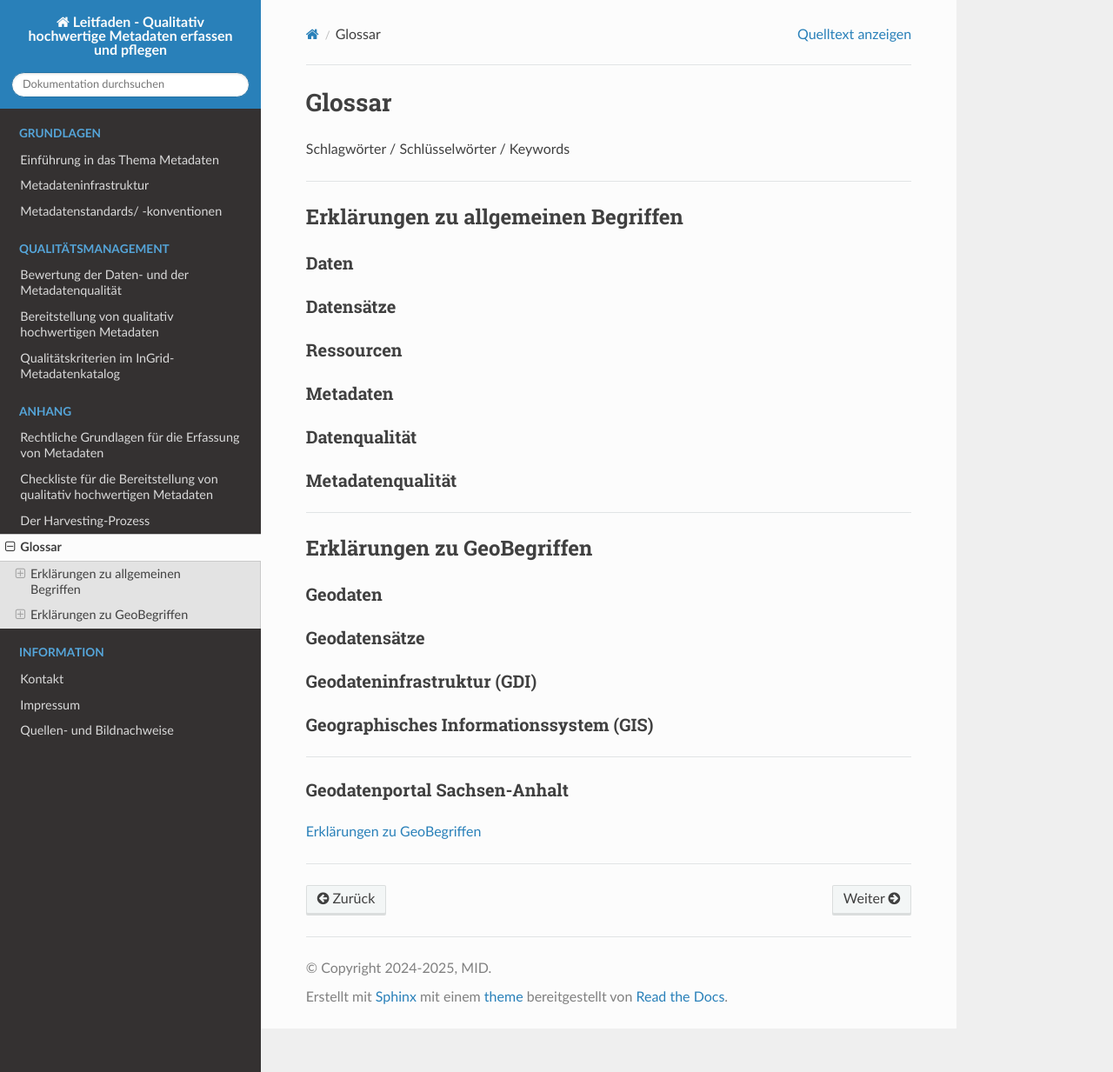
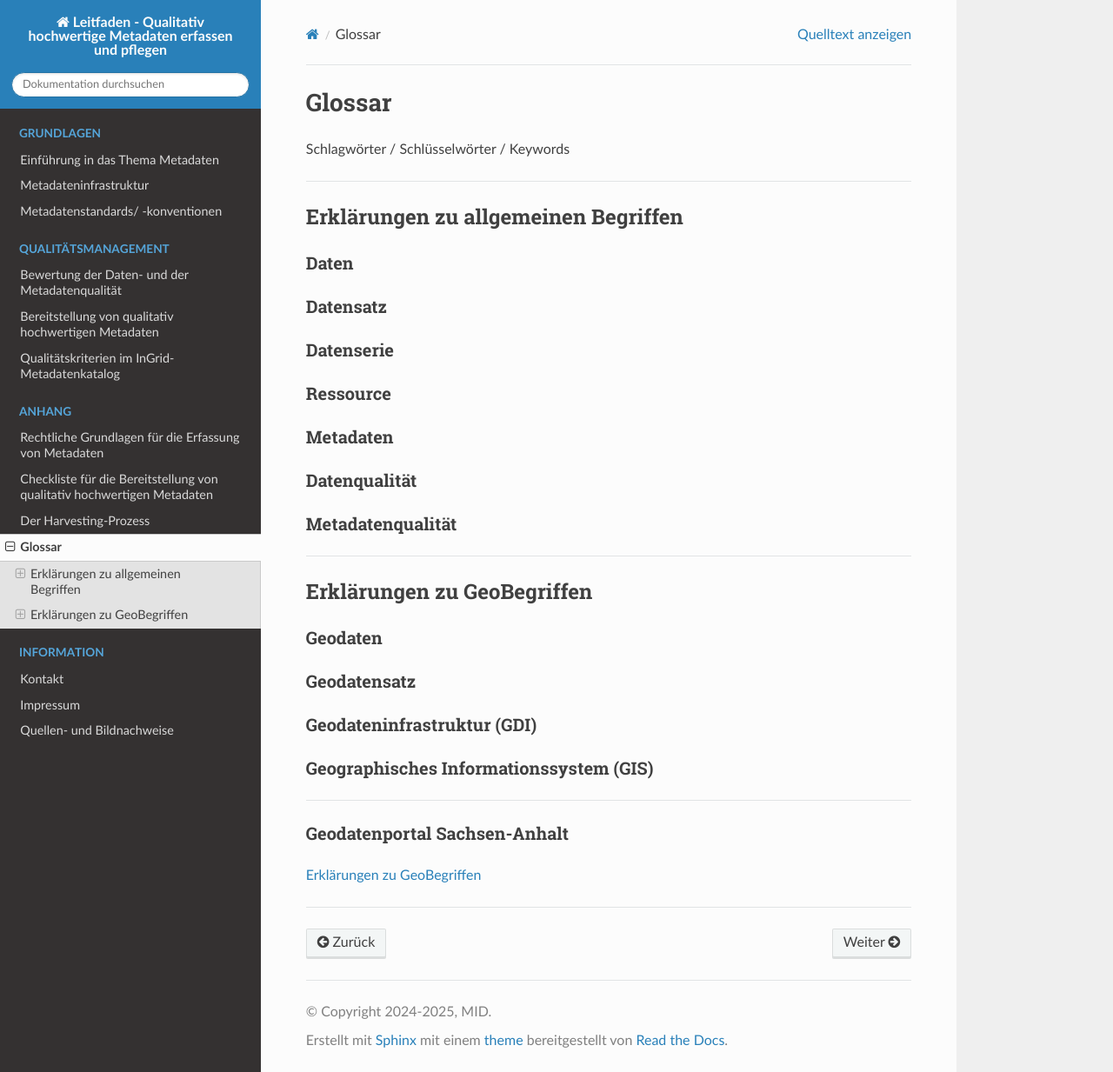
Before and after one commit to tomiwo/ingrid-mdk-st-high-quality-metadata, a Sphinx documentation site: the page built from docs/anhang/wichtige-begriffe.rst, in a window 1280 px wide and 1233 px high. Shown: the whole window at 87% size. Built offline with Sphinx 7.4.7 and the Read the Docs theme 3.1.0, drawn with Linux system fonts in a browser that asks for light colours.

Commit message:
Update wichtige-begriffe.rst

```diff
--- a/docs/anhang/wichtige-begriffe.rst
+++ b/docs/anhang/wichtige-begriffe.rst
@@ -13,11 +13,14 @@ Erklärungen zu allgemeinen Begriffen
 Daten
 ^^^^^
 
-Datensätze
+Datensatz
+^^^^^^^^^
+
+Datenserie
 ^^^^^^^^^^
 
-Ressourcen
-^^^^^^^^^^
+Ressource
+^^^^^^^^^
 
 Metadaten
 ^^^^^^^^^
@@ -37,8 +40,8 @@ Erklärungen zu GeoBegriffen
 Geodaten
 ^^^^^^^^
 
-Geodatensätze
-^^^^^^^^^^^^^
+Geodatensatz
+^^^^^^^^^^^^
 
 Geodateninfrastruktur (GDI)
 ^^^^^^^^^^^^^^^^^^^^^^^^^^^
```
